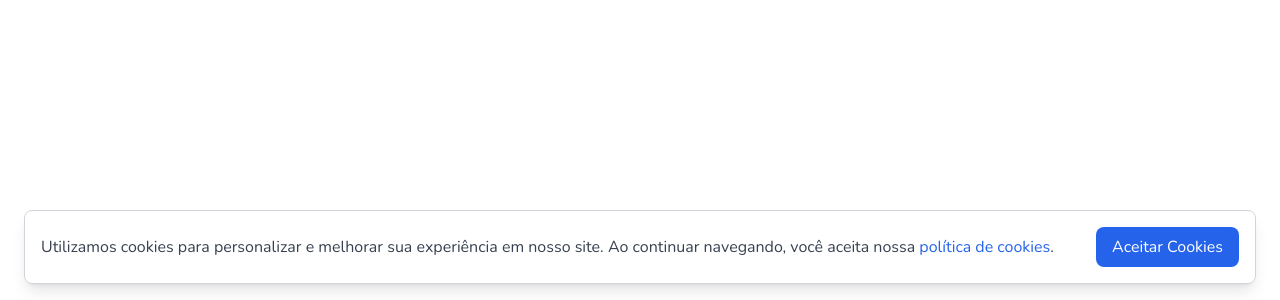
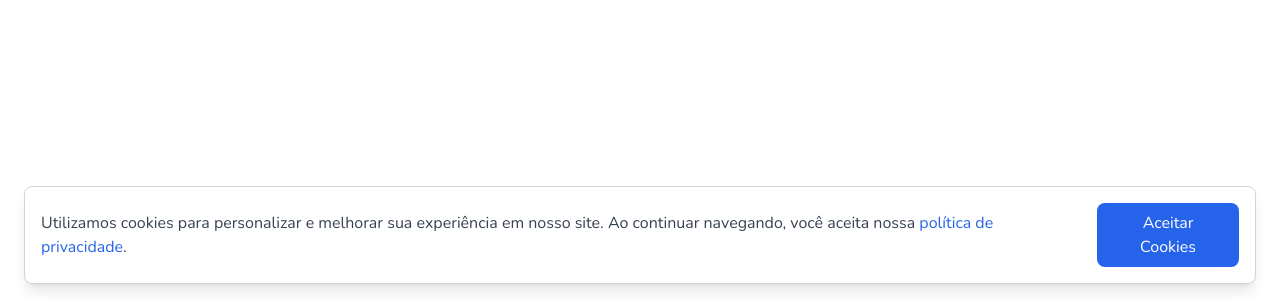
Before and after one commit to Endrigo-Bitello/ngxmotors, a Next.js app in the folder frontend/: page /components/CookieConsent in a window 1280 px wide. Shown: the part 500-800 px from the top of the page. Built offline with nearby package versions, Linux system fonts and the light colour scheme.

Commit message:
Pre-Alpha 0.1.4

```diff
--- a/frontend/pages/components/CookieConsent.js
+++ b/frontend/pages/components/CookieConsent.js
@@ -24,7 +24,7 @@ const CookieConsent = () => {
     <div className="fixed bottom-4 left-4 right-4 md:left-6 md:right-6 p-4 bg-white border border-gray-300 shadow-lg rounded-lg flex flex-col md:flex-row items-center justify-between space-y-4 md:space-y-0 md:space-x-6 text-gray-700 z-50 transition-all">
       <p className="text-sm md:text-base leading-relaxed">
         Utilizamos cookies para personalizar e melhorar sua experiência em nosso site. Ao continuar navegando, você aceita nossa{' '}
-        <a href="/politica-de-cookies" className="text-blue-600 hover:underline">política de cookies</a>.
+        <a href="/politica-de-privacidade" className="text-blue-600 hover:underline">política de privacidade</a>.
       </p>
       <button
         onClick={handleAcceptCookies}
```
